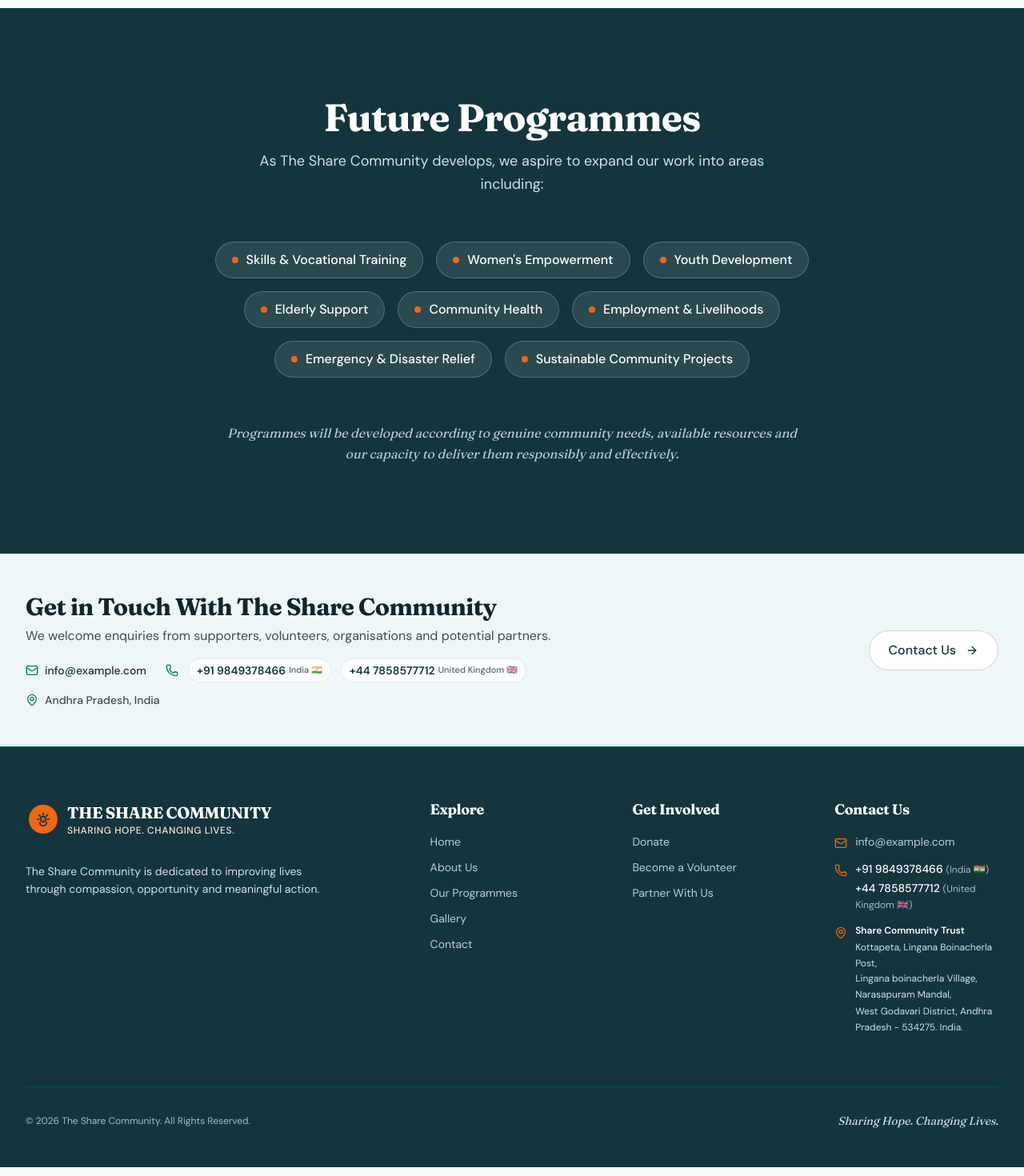
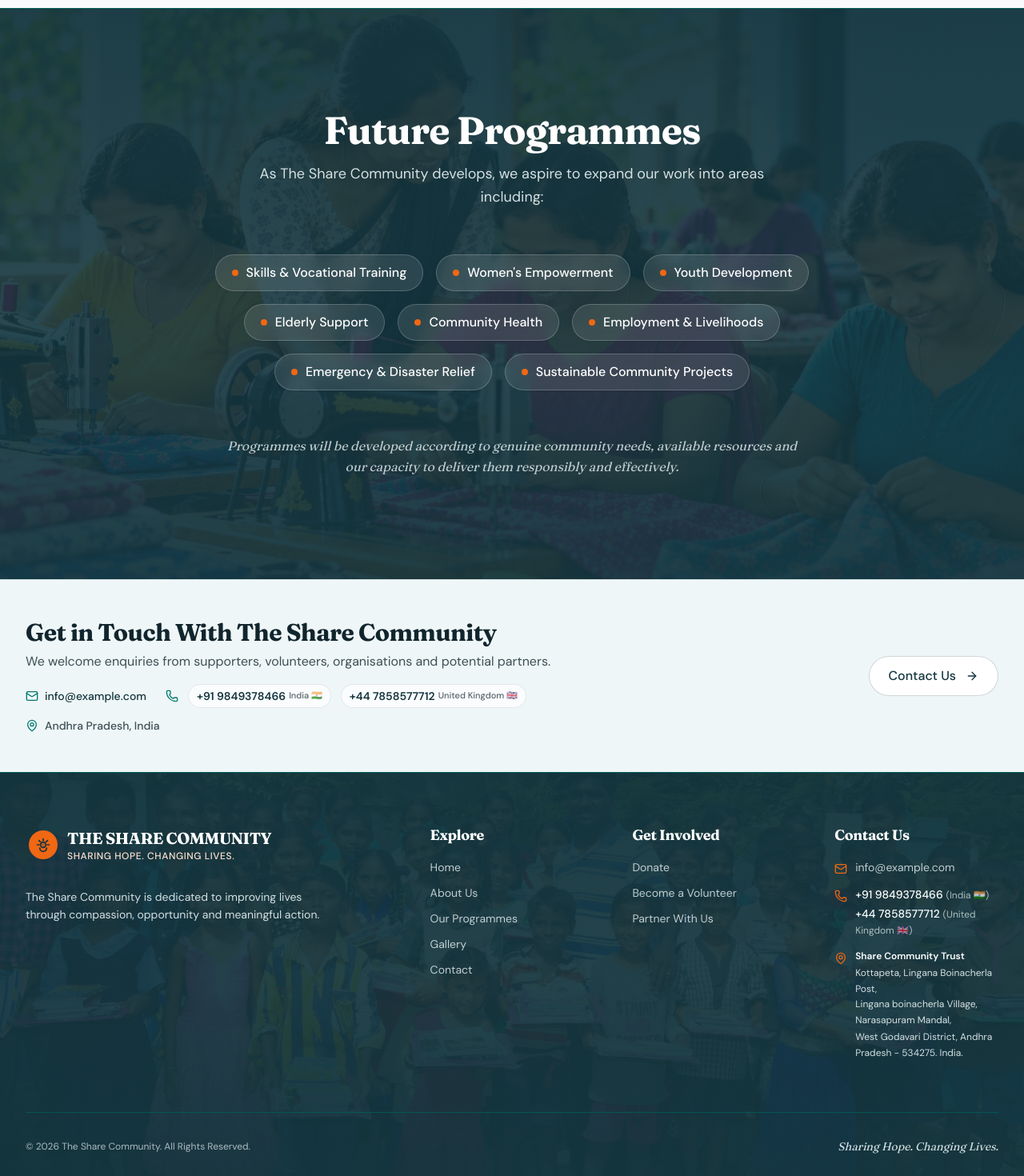
Before and after one commit to Thirunavukarasan8489/share-community, a Next.js app: page /programmes in a window 1280 px wide. Shown: the part 4580-6050 px from the top of the page at 80% size. Built offline with nearby package versions, Linux system fonts and the light colour scheme; no server answers.

Commit message:
background image added

```diff
--- a/components/layout/Footer.tsx
+++ b/components/layout/Footer.tsx
@@ -6,7 +6,18 @@ import { Mail, Phone, MapPin } from "lucide-react";
 
 export function Footer() {
   return (
-    <footer className="bg-teal-900 text-white relative overflow-hidden dark-surface border-t border-teal-800">
+    <footer
+      className="text-white relative overflow-hidden dark-surface border-t border-teal-800 bg-cover bg-center bg-no-repeat md:bg-fixed"
+      style={{
+        backgroundImage: "url('/images/gallery/Education%20Support.jpeg')",
+      }}
+    >
+      {/* Deep teal-900 fade overlay to guarantee legibility and subtle photographic texture */}
+      <div
+        className="absolute inset-0 bg-gradient-to-b from-teal-900/96 via-teal-900/93 to-teal-900/98 pointer-events-none"
+        aria-hidden="true"
+      />
+
       <div className="max-w-7xl mx-auto px-4 sm:px-6 lg:px-8 pt-16 pb-12 relative z-10">
         <div className="grid grid-cols-1 md:grid-cols-2 lg:grid-cols-5 gap-12 mb-16">
           {/* Brand Column */}
--- a/components/sections/FutureProgrammesMarquee.tsx
+++ b/components/sections/FutureProgrammesMarquee.tsx
@@ -6,10 +6,20 @@ export function FutureProgrammesMarquee() {
 
   return (
     <section
-      className="py-20 sm:py-28 px-4 sm:px-6 lg:px-8 bg-teal-900 text-white overflow-hidden relative dark-surface border-t border-teal-800"
+      className="py-24 sm:py-32 px-4 sm:px-6 lg:px-8 text-white overflow-hidden relative dark-surface border-t border-teal-800 bg-cover bg-center bg-no-repeat md:bg-fixed"
+      style={{
+        backgroundImage:
+          "url('/images/gallery/Livelihood%20%26%20Skills%20Development.jpeg')",
+      }}
       aria-labelledby="future-programmes-heading"
     >
-      <div className="max-w-4xl mx-auto text-center mb-10">
+      {/* Deep teal-900 fade overlay */}
+      <div
+        className="absolute inset-0 bg-gradient-to-b from-teal-900/95 via-teal-900/90 to-teal-900/95 pointer-events-none"
+        aria-hidden="true"
+      />
+
+      <div className="relative z-10 max-w-4xl mx-auto text-center mb-10">
         <h2
           id="future-programmes-heading"
           className="font-serif text-3xl sm:text-4xl md:text-5xl font-bold text-white mb-4 tracking-tight"
@@ -23,11 +33,11 @@ export function FutureProgrammesMarquee() {
       </div>
 
       {/* Clean, responsive pill tags */}
-      <div className="max-w-4xl mx-auto flex flex-wrap justify-center gap-3 sm:gap-4 py-4">
+      <div className="relative z-10 max-w-4xl mx-auto flex flex-wrap justify-center gap-3 sm:gap-4 py-4">
         {futureProgrammes.pills.map((pill, idx) => (
           <div
             key={idx}
-            className="inline-flex items-center gap-2.5 px-5 py-2.5 rounded-full bg-white/10 border border-white/20 text-white text-sm sm:text-base font-medium shadow-xs hover:bg-white/15 transition-colors"
+            className="inline-flex items-center gap-2.5 px-5 py-2.5 rounded-full bg-white/10 backdrop-blur-sm border border-white/20 text-white text-sm sm:text-base font-medium shadow-xs hover:bg-white/20 transition-colors"
           >
             <span className="w-2 h-2 rounded-full bg-sun-500 shrink-0" />
             <span>{pill}</span>
@@ -35,7 +45,7 @@ export function FutureProgrammesMarquee() {
         ))}
       </div>
 
-      <div className="max-w-3xl mx-auto text-center mt-10">
+      <div className="relative z-10 max-w-3xl mx-auto text-center mt-10">
         <p className="text-sm sm:text-base text-teal-100/80 italic font-serif leading-relaxed px-4">
           {futureProgrammes.note}
         </p>
--- a/components/sections/VisionMission.tsx
+++ b/components/sections/VisionMission.tsx
@@ -20,9 +20,18 @@ export function VisionMission({ vision, mission }: VisionMissionProps) {
 
   return (
     <section
-      className="relative bg-teal-900 text-white py-20 sm:py-28 px-4 sm:px-6 lg:px-8 overflow-hidden dark-surface"
+      className="relative text-white py-24 sm:py-32 px-4 sm:px-6 lg:px-8 overflow-hidden dark-surface bg-cover bg-center bg-no-repeat md:bg-fixed"
+      style={{
+        backgroundImage: "url('/images/gallery/Community%20Development.jpeg')",
+      }}
       aria-labelledby="vision-mission-heading"
     >
+      {/* Deep teal-900 fade overlay to ensure text contrast and warm photographic depth */}
+      <div
+        className="absolute inset-0 bg-gradient-to-b from-teal-900/95 via-teal-900/90 to-teal-900/95 pointer-events-none"
+        aria-hidden="true"
+      />
+
       <h2 id="vision-mission-heading" className="sr-only">
         Our Vision and Mission
       </h2>
@@ -35,10 +44,10 @@ export function VisionMission({ vision, mission }: VisionMissionProps) {
             whileInView={{ opacity: 1, y: 0 }}
             viewport={{ once: true, margin: "-40px" }}
             transition={{ duration: 0.6, ease: "easeOut" }}
-            className="bg-white/10 backdrop-blur-sm border border-white/15 rounded-3xl p-8 sm:p-10 lg:p-12 flex flex-col justify-between shadow-sm"
+            className="bg-white/10 backdrop-blur-md border border-white/20 rounded-3xl p-8 sm:p-10 lg:p-12 flex flex-col justify-between shadow-lg hover:bg-white/15 transition-all"
           >
             <div>
-              <div className="w-14 h-14 rounded-2xl bg-sun-500 text-teal-900 flex items-center justify-center mb-6 shadow-sm">
+              <div className="w-14 h-14 rounded-2xl bg-sun-500 text-white flex items-center justify-center mb-6 shadow-sm">
                 <Compass className="w-7 h-7" aria-hidden="true" />
               </div>
 
@@ -58,7 +67,7 @@ export function VisionMission({ vision, mission }: VisionMissionProps) {
             whileInView={{ opacity: 1, y: 0 }}
             viewport={{ once: true, margin: "-40px" }}
             transition={{ duration: 0.6, delay: 0.15, ease: "easeOut" }}
-            className="bg-white/10 backdrop-blur-sm border border-white/15 rounded-3xl p-8 sm:p-10 lg:p-12 flex flex-col justify-between shadow-sm"
+            className="bg-white/10 backdrop-blur-md border border-white/20 rounded-3xl p-8 sm:p-10 lg:p-12 flex flex-col justify-between shadow-lg hover:bg-white/15 transition-all"
           >
             <div>
               <div className="w-14 h-14 rounded-2xl bg-teal-600 text-white flex items-center justify-center mb-6 shadow-sm">
```
